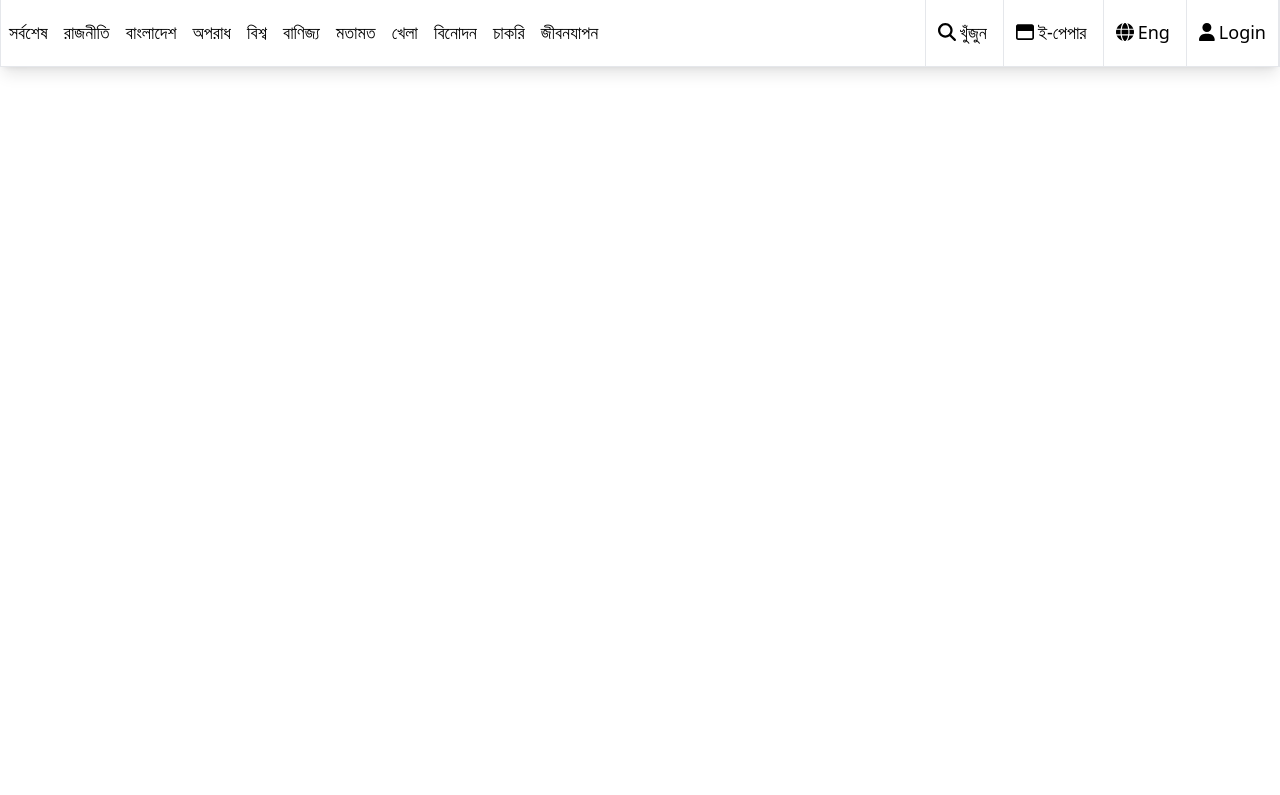
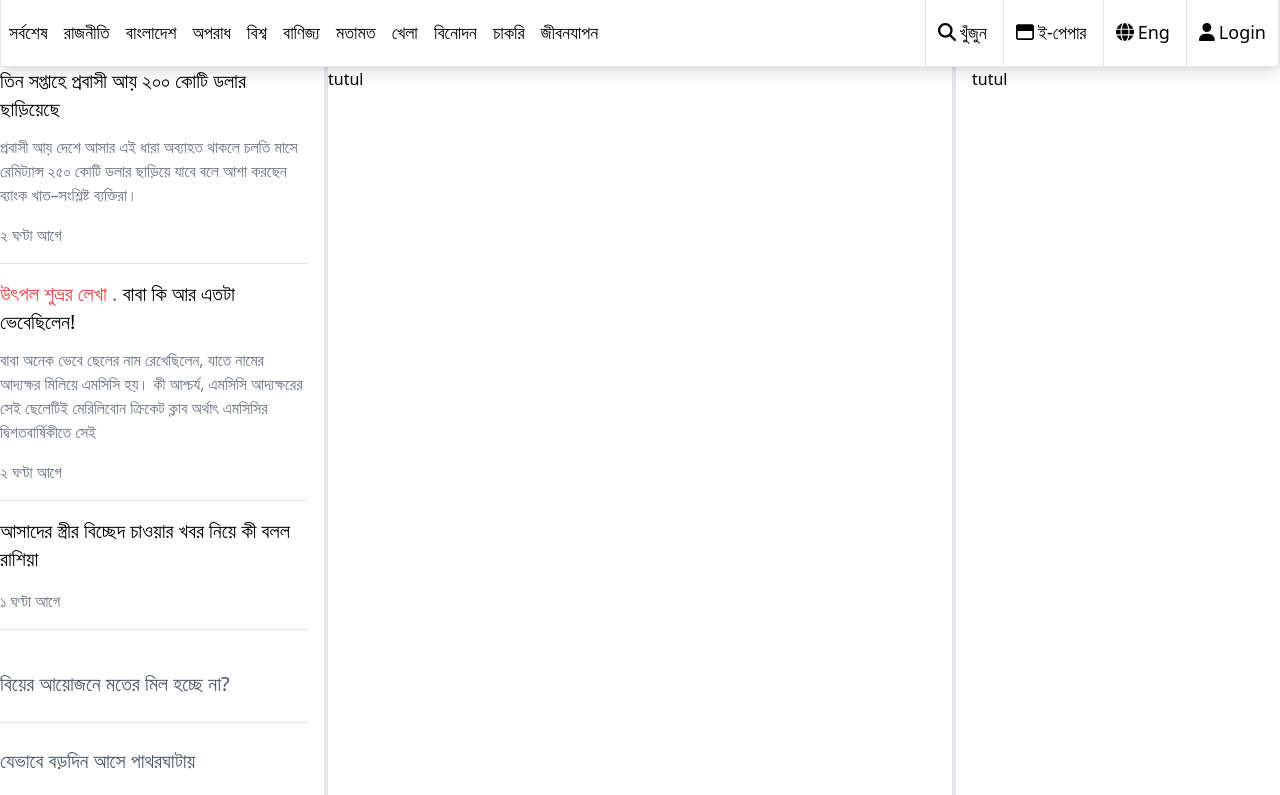
Before and after one commit to tutuldev/pothom_alo_news, a website built with Vite: page index.html in a window 1280 px wide. Shown: the part 157-952 px from the top of the page. Before the commit the page ends 800 px from the top, so only its background shows below. Built offline with nearby package versions, Linux system fonts and the light colour scheme; files whose address does not match are found by name.

Commit message:
main section column_1

```diff
--- a/index.html
+++ b/index.html
@@ -52,7 +52,7 @@
     </header>
     <!-- header section end -->
      <!-- nav bar  -->
-      <nav id="navbar" class="border  shadow-lg sticky top-0">
+      <nav id="navbar" class="border  shadow-lg sticky top-0 bg-white">
         <div class="flex flex-wrap justify-between container mx-auto items-center relative">
             <!-- menu btn  -->
              <button id="menu-button" class="hover:text-red-500 inline-block xl:hidden  px-1 xl:px-3 py-5 xl:text-lg text-sm" class=""><i class="fa-solid fa-bars mr-0"></i></button>
@@ -88,6 +88,61 @@
       </nav>
      <!-- nav bar end -->
 
+     <main>
+        <div class="grid grid-cols-4 container mx-auto h-[1000px] gap-4">
+            <div class="colm1 col-span-1">
+                <!-- card start -->
+                <div class="card ">
+                    <a href="">
+                        <div class="headline title">
+                            <img src="img/col1_con_1.webp" alt="" class="float-end ml-2 ">
+                            <h2 class="font-medium text-xl mb-3">তিন সপ্তাহে প্রবাসী আয় ২০০ কোটি ডলার ছাড়িয়েছে</h2>
+                        </div>
+                        <p class="text-gray-500 text-base mb-4">প্রবাসী আয় দেশে আসার এই ধারা অব্যাহত থাকলে চলতি মাসে রেমিট্যান্স ২৫০ কোটি ডলার ছাড়িয়ে যাবে বলে আশা করছেন ব্যাংক খাত–সংশ্লিষ্ট ব্যক্তিরা।</p>
+                        <span class="text-gray-500 text-base">২ ঘণ্টা আগে</span>
+                    </a>
+                    <hr class="my-4">
+                </div>
+                <div class="card ">
+                    <a href="">
+                        <div class="headline title">
+                            <img src="img/col1_con_2.webp" alt="" class="float-end ml-2 ">
+                            <h2 class="font-medium text-xl mb-3"><span class="text-red-500">উৎপল শুভ্রর লেখা </span><span class="text-gray-500">.</span> বাবা কি আর এতটা ভেবেছিলেন!</h2>
+                        </div>
+                        <p class="text-gray-500 text-base mb-4">বাবা অনেক ভেবে ছেলের নাম রেখেছিলেন, যাতে নামের আদ্যক্ষর মিলিয়ে এমসিসি হয়। কী আশ্চর্য, এমসিসি আদ্যক্ষরের সেই ছেলেটিই মেরিলিবোন ক্রিকেট ক্লাব অর্থাৎ এমসিসির দ্বিশতবার্ষিকীতে সেই</p>
+                        <span class="text-gray-500 text-base">২ ঘণ্টা আগে</span>
+                    </a>
+                    <hr class="my-4">
+                </div>
+                <div class="card ">
+                    <a href="">
+                        <div class="headline title">
+                            <img src="img/col1_con_3.webp" alt="" class="float-end ml-2 ">
+                            <h2 class="font-medium text-xl mb-3">আসাদের স্ত্রীর বিচ্ছেদ চাওয়ার খবর নিয়ে কী বলল রাশিয়া</h2>
+                        </div>
+                        <p class="text-gray-500 text-base mb-4"></p>
+                        <span class="text-gray-500 text-base">১ ঘণ্টা আগে</span>
+                    </a>
+                    <hr class="my-4">
+                </div>
+                <!-- card end  -->
+                 <!-- tabs  -->
+                  <div class="tabs">
+                    <h2 class="py-6 "><a href="" class="text-xl text-gray-600">বিয়ের আয়োজনে মতের মিল হচ্ছে না?</a></h2>
+                    <h2 class="py-6 border-t"><a href="" class="text-xl text-gray-600">যেভাবে বড়দিন আসে পাথরঘাটায়</a></h2>
+                    <h2 class="py-6 border-t"><a href="" class="text-xl text-gray-600">হামাসের সাবেক প্রধান হানিয়াকে হত্যার কথা স্বীকার করল ইসরায়েল</a></h2>
+                    <h2 class="py-6 border-t"><a href="" class="text-xl text-gray-600">বীর মুক্তিযোদ্ধাকে জুতার মালা পরিয়ে লাঞ্ছনার ঘটনায় দুই সমর্থককে বহিষ্কার করল জামায়াত</a></h2>
+                    <h2 class="py-6 border-t"><a href="" class="text-xl text-gray-600">মৌ বললেন, ওটা রহস্যই থাকুক</a></h2>
+                  </div>
+                 <!-- tabs end -->
+
+            </div>
+            <div class="colm2  border-x-4 col-span-2"><p>tutul</p></div>
+            <div class="colm3 col-span-1"><p>tutul</p></div>
+        </div>
+     </main>
+
+     <hr class="mt-96">
     <!--  owl carousel js-->
     <script src="https://cdnjs.cloudflare.com/ajax/libs/jquery/3.7.1/jquery.min.js"
         integrity="sha512-v2CJ7UaYy4JwqLDIrZUI/4hqeoQieOmAZNXBeQyjo21dadnwR+8ZaIJVT8EE2iyI61OV8e6M8PP2/4hpQINQ/g=="
```
